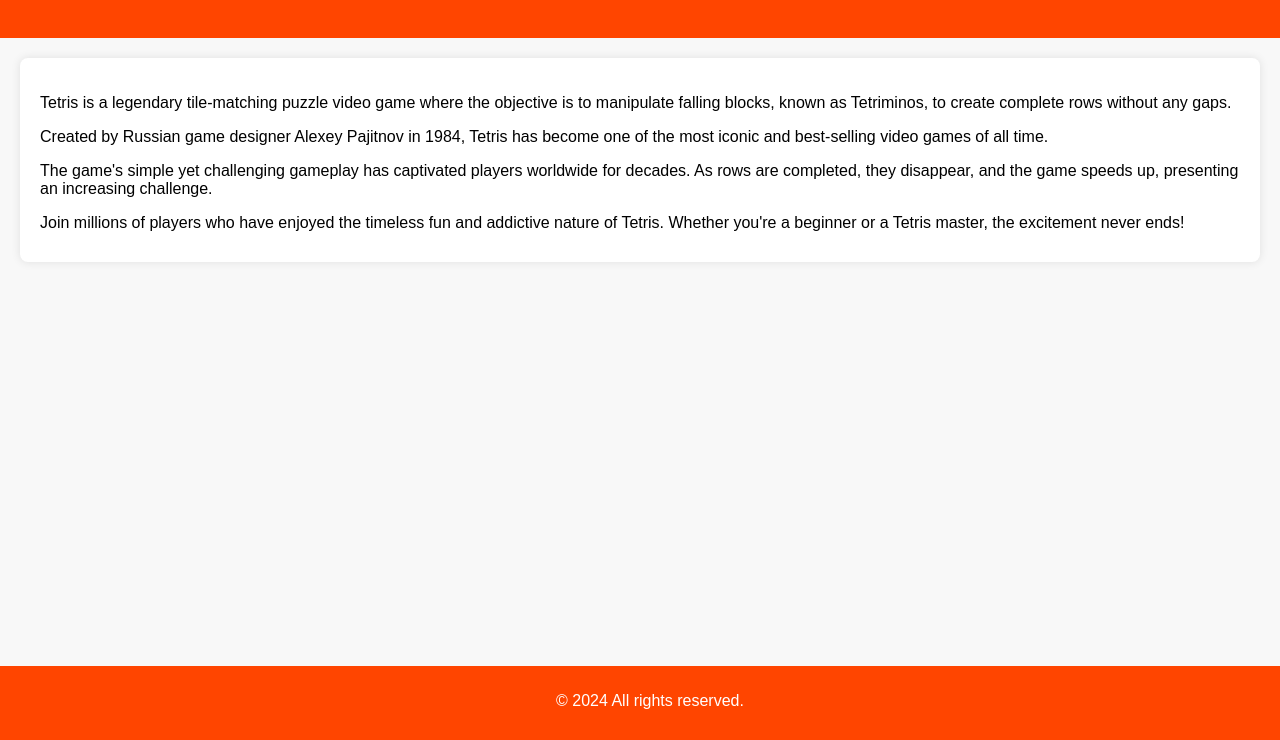
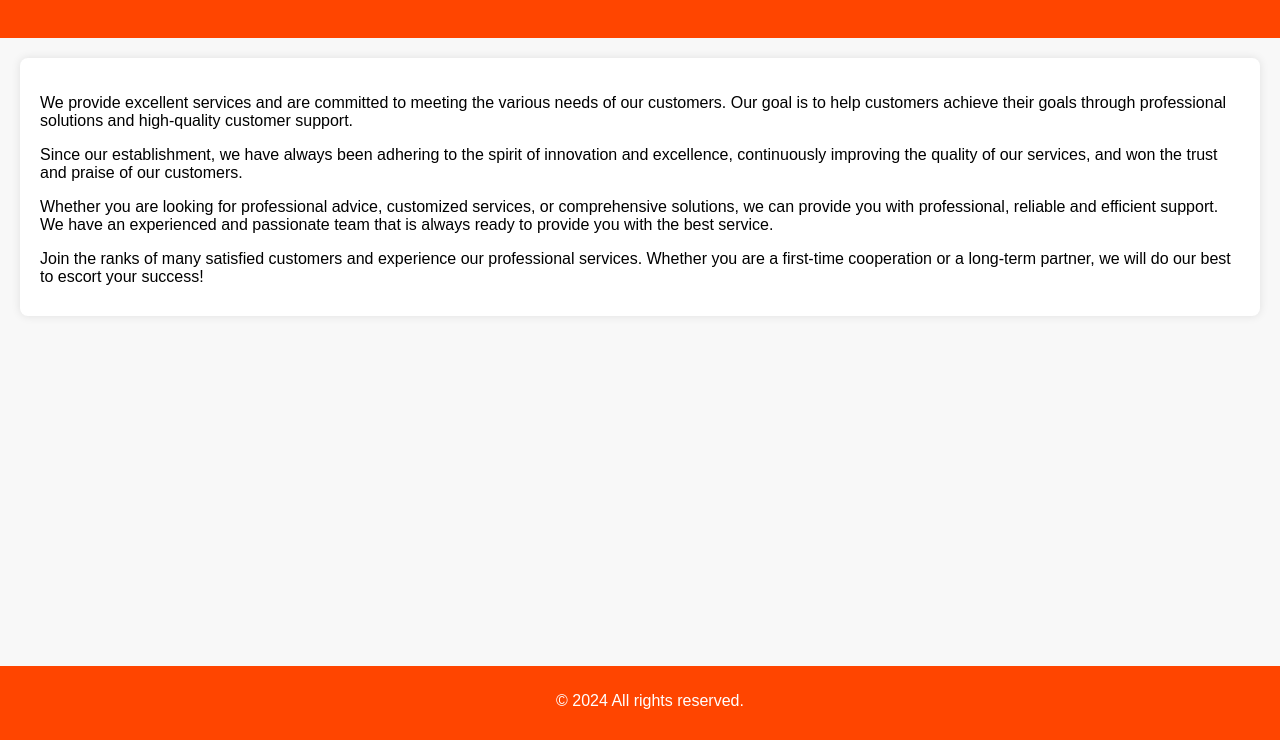
Before and after one commit to fibonaccfj/mabewd, a plain HTML site: page index.html in a window 1280 px wide. Shown: the part 60-800 px from the top of the page. Drawn offline with Linux system fonts and the light colour scheme.

Commit message:
Update index.html

```diff
--- a/index.html
+++ b/index.html
@@ -55,12 +55,12 @@
         <h1>Welcome</h1>
     </header>
     <main>
-        <section class="about-section">
-            <p>Tetris is a legendary tile-matching puzzle video game where the objective is to manipulate falling blocks, known as Tetriminos, to create complete rows without any gaps.</p>
-            <p>Created by Russian game designer Alexey Pajitnov in 1984, Tetris has become one of the most iconic and best-selling video games of all time.</p>
-            <p>The game's simple yet challenging gameplay has captivated players worldwide for decades. As rows are completed, they disappear, and the game speeds up, presenting an increasing challenge.</p>
-            <p>Join millions of players who have enjoyed the timeless fun and addictive nature of Tetris. Whether you're a beginner or a Tetris master, the excitement never ends!</p>
-        </section>
+ <section class="about-section">
+<p>We provide excellent services and are committed to meeting the various needs of our customers. Our goal is to help customers achieve their goals through professional solutions and high-quality customer support. </p>
+<p>Since our establishment, we have always been adhering to the spirit of innovation and excellence, continuously improving the quality of our services, and won the trust and praise of our customers. </p>
+<p>Whether you are looking for professional advice, customized services, or comprehensive solutions, we can provide you with professional, reliable and efficient support. We have an experienced and passionate team that is always ready to provide you with the best service. </p>
+<p>Join the ranks of many satisfied customers and experience our professional services. Whether you are a first-time cooperation or a long-term partner, we will do our best to escort your success! </p>
+</section>
     </main>
     <footer>
         <p>&copy; 2024  All rights reserved.</p>
```
